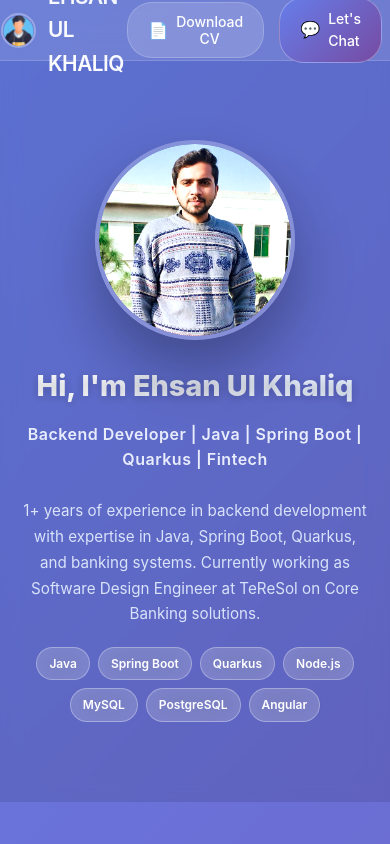
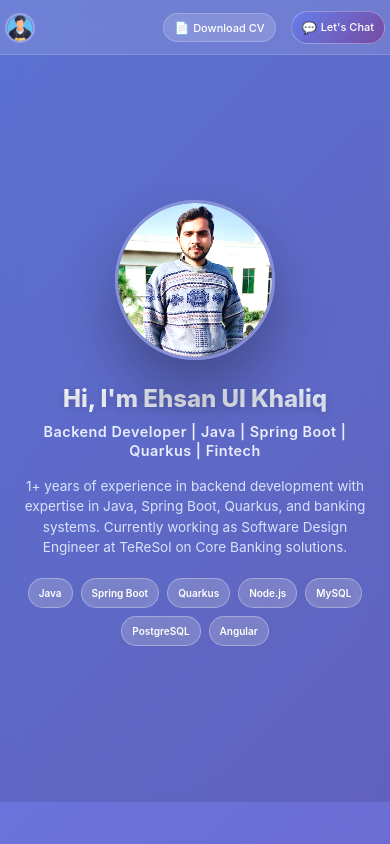
Before and after one commit to Ehsanulkhaliq4/AI-Integrated-Portfolio, an Angular app: page / in a window 390 px wide. Shown: the top 844 px of the page. Built offline with nearby package versions, Linux system fonts and the light colour scheme.

Commit message:
Working on Deployment

```diff
--- a/src/app/app.css
+++ b/src/app/app.css
@@ -30,7 +30,7 @@
 .nav-left {
   display: flex;
   align-items: center;
-  margin-left: -7px;
+  /* margin-left: -7px; */
 }
 
 .nav-profile {
@@ -424,6 +424,88 @@
 
 }
 
+/* Extra Small Mobile */
+@media (max-width: 410px) {
+  .navbar {
+    height: 55px; /* Smaller navbar on very small screens */
+  }
+
+  .nav-container {
+    height: 55px;
+    padding: 0 5px;
+  }
+
+  .nav-profile .nav-name {
+    font-size: 1rem; /* Smaller name */
+    display: none; /* Or hide name on very small screens */
+  }
+
+  .nav-profile .nav-picture {
+    width: 30px;
+    height: 30px;
+  }
+
+  .nav-btn {
+    padding: 6px 10px;
+    font-size: 11px;
+    gap: 4px;
+  }
+
+  .nav-btn .btn-icon {
+    font-size: 12px;
+  }
+
+  /* Fix hero section */
+  .hero-section {
+    padding: 70px 10px 25px; /* Adjusted for smaller navbar */
+    min-height: auto;
+  }
+
+  .hero-section .hero-content {
+    gap: 25px;
+    padding: 0 10px;
+  }
+
+  .hero-image {
+    flex: 0 0 160px; /* Slightly smaller but proportional */
+  }
+
+  .hero-image .profile-image {
+    width: 160px;
+    height: 160px;
+    border-width: 3px;
+  }
+
+  .hero-details .hero-title {
+    font-size: 1.5rem;
+    line-height: 1.2;
+    margin-bottom: 10px;
+  }
+
+  .hero-details .hero-subtitle {
+    font-size: 0.9rem;
+    margin-bottom: 15px;
+    line-height: 1.3;
+  }
+
+  .hero-details .hero-description {
+    font-size: 0.85rem;
+    margin-bottom: 20px;
+    line-height: 1.5;
+  }
+
+  .hero-tech {
+    gap: 6px;
+    margin-top: 20px;
+  }
+
+  .tech-tag {
+    padding: 6px 10px;
+    font-size: 10px;
+    margin: 1px;
+  }
+}
+
 /* For very small screens */
 @media (max-height: 700px) {
   .hero-section {
```
